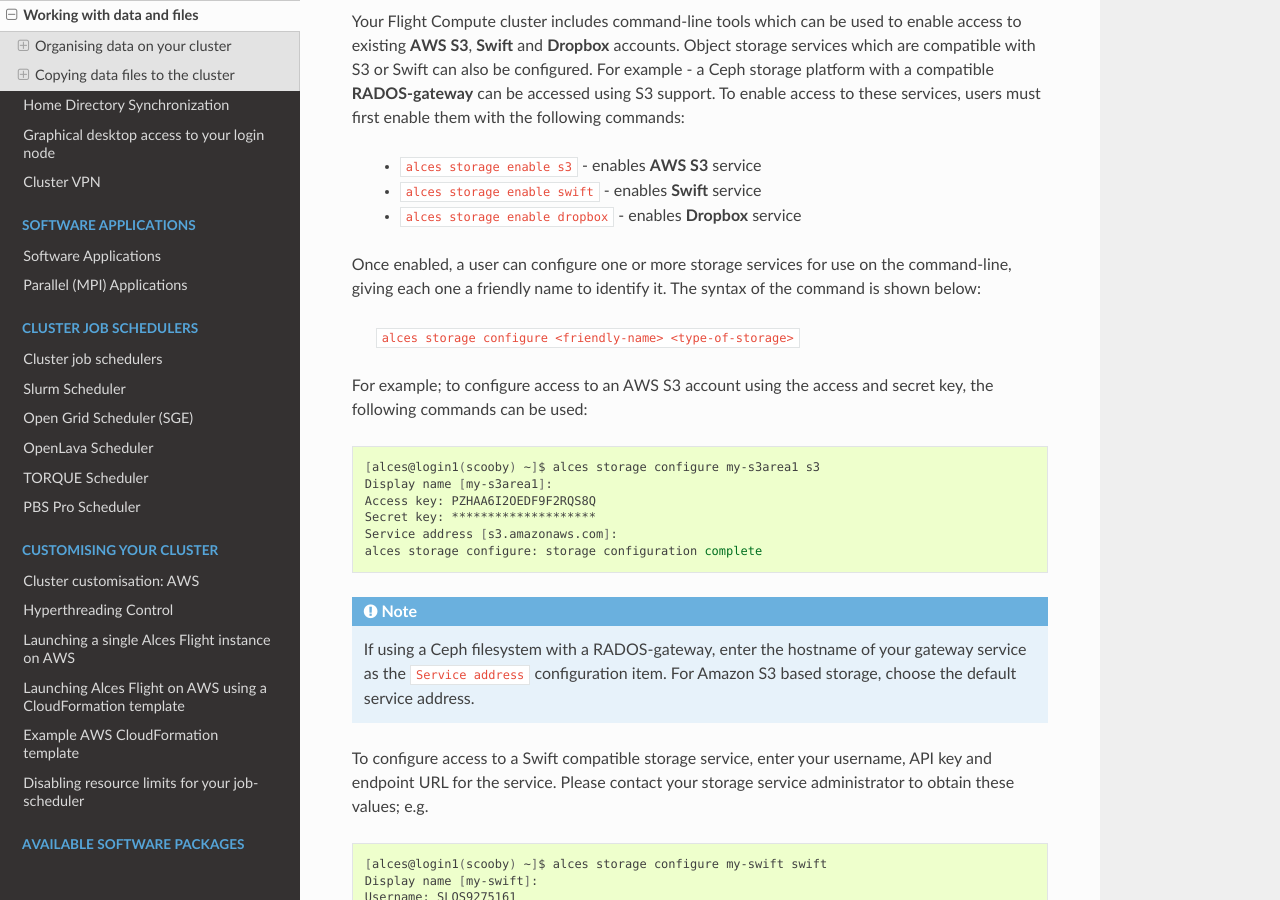
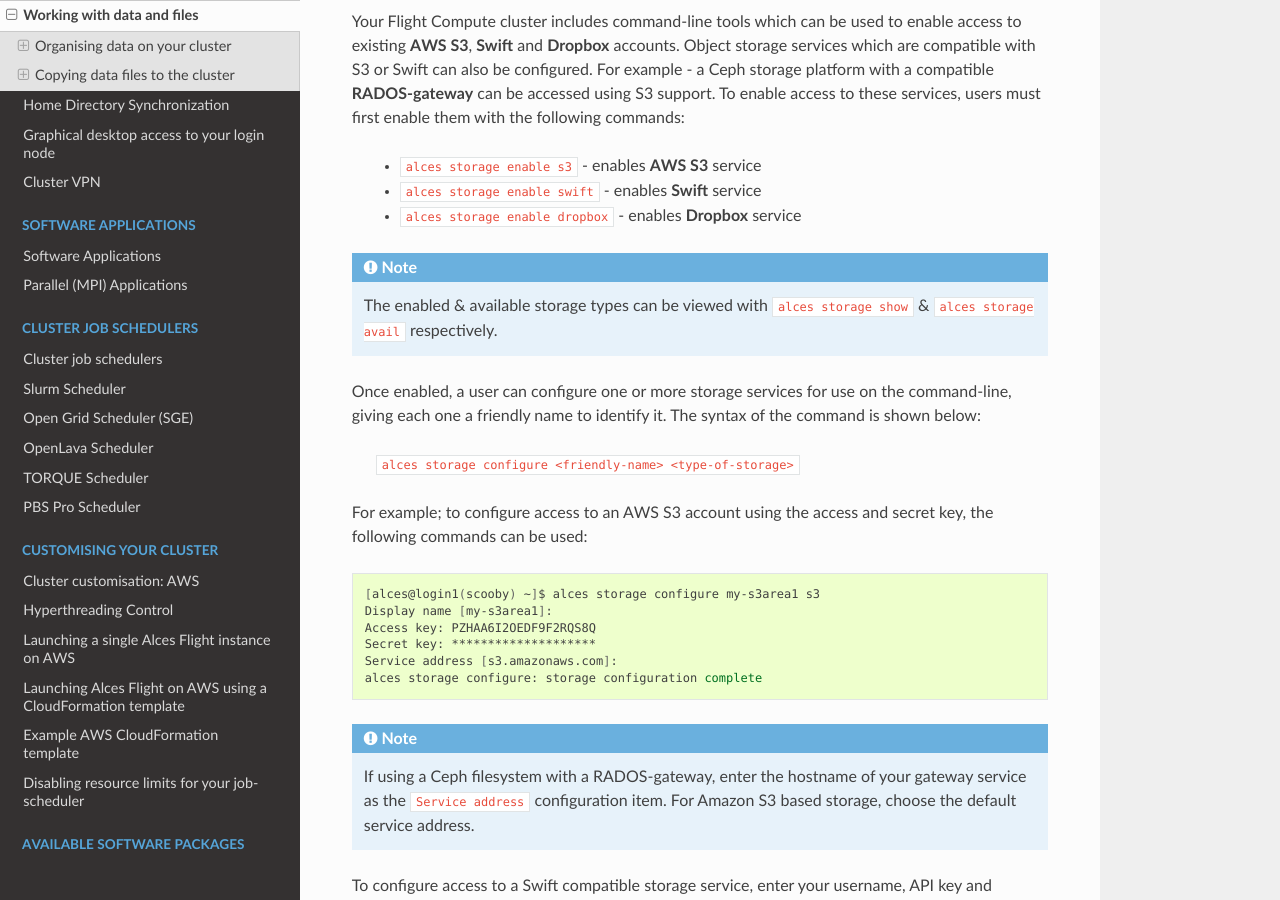
Before and after one commit to alces-software/flight-appliance-docs, a Sphinx documentation site: the page built from docs/source/databasics/data_basics.rst, in a window 1280 px wide and 900 px high, scrolled down 5336 px. Built offline with Sphinx 7.4.7 and the Read the Docs theme 2.0.0, drawn with Linux system fonts in a browser that asks for light colours.

Commit message:
Added note regarding available storage

```diff
--- a/docs/source/databasics/data_basics.rst
+++ b/docs/source/databasics/data_basics.rst
@@ -154,6 +154,8 @@
  - ``alces storage enable swift`` - enables **Swift** service
  - ``alces storage enable dropbox`` - enables **Dropbox** service
 
+.. note:: The enabled & available storage types can be viewed with ``alces storage show`` & ``alces storage avail`` respectively.
+
 Once enabled, a user can configure one or more storage services for use on the command-line, giving each one a friendly name to identify it. The syntax of the command is shown below:
 
   ``alces storage configure <friendly-name> <type-of-storage>``
```
